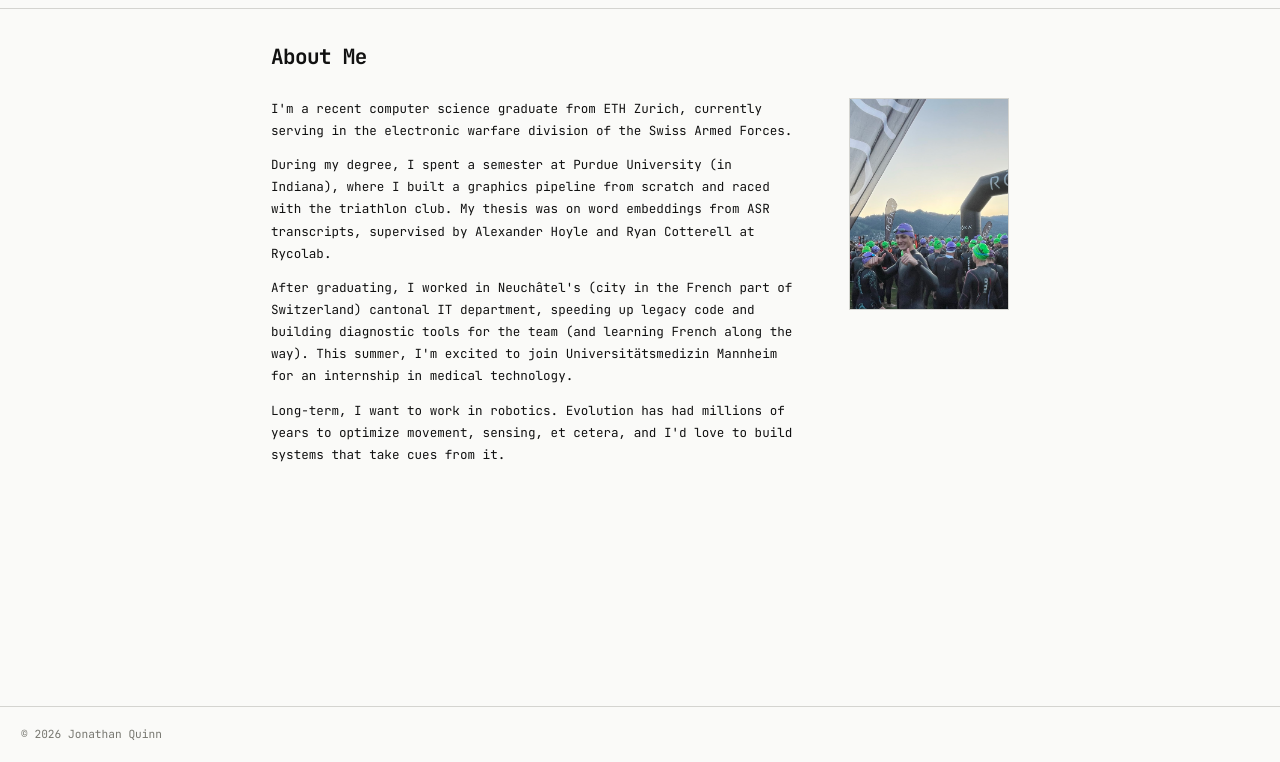
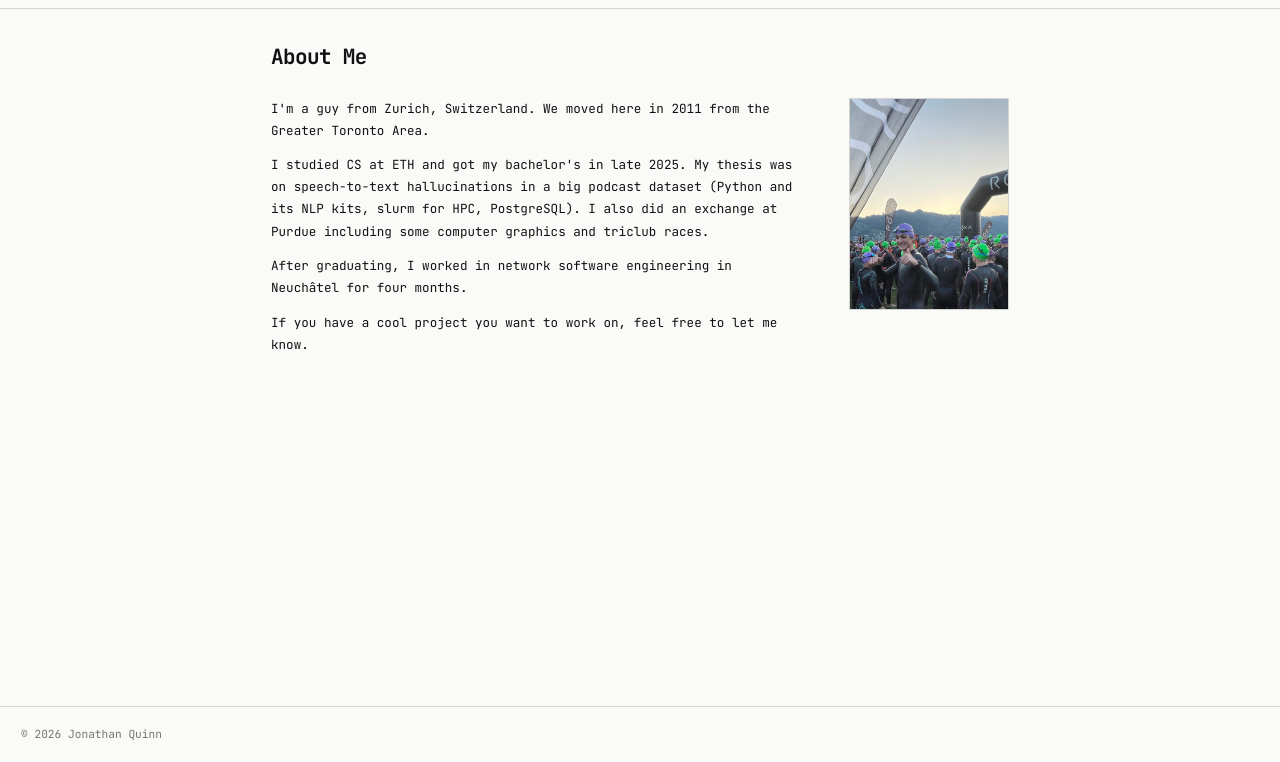
Before and after one commit to jofras/jofras.github.io, a website: page docs/about.html in a window 1280 px wide. Shown: the part 38-800 px from the top of the page. Drawn offline with Linux system fonts and the light colour scheme.

Commit message:
some textual updates

```diff
--- a/docs/about.html
+++ b/docs/about.html
@@ -24,18 +24,16 @@
     <div class="about-grid">
       <div class="about-text">
         <p>
-          I'm a recent computer science graduate from ETH Zurich, currently serving in the electronic warfare division of the Swiss Armed Forces.
+          I'm a guy from Zurich, Switzerland. We moved here in 2011 from the Greater Toronto Area.
         </p>
         <p>
-          During my degree, I spent a semester at Purdue University (in Indiana), where I built a graphics pipeline from scratch and raced with the triathlon club. My thesis was on word embeddings from ASR transcripts, supervised by Alexander Hoyle and Ryan Cotterell at Rycolab.
+          I studied CS at ETH and got my bachelor's in late 2025. My thesis was on speech-to-text hallucinations in a big podcast dataset (Python and its NLP kits, slurm for HPC, PostgreSQL). I also did an exchange at Purdue including some computer graphics and triclub races.
         </p>
         <p>
-          After graduating, I worked in Neuchâtel's (city in the French part of Switzerland) cantonal IT department, speeding up legacy code
-          and building diagnostic tools for the team (and learning French along the way). This summer, I'm excited to join Universitätsmedizin Mannheim
-          for an internship in medical technology.
+          After graduating, I worked in network software engineering in Neuchâtel for four months.
         </p>
         <p>
-          Long-term, I want to work in robotics. Evolution has had millions of years to optimize movement, sensing, et cetera, and I'd love to build systems that take cues from it.
+          If you have a cool project you want to work on, feel free to let me know.
         </p>
       </div>
 
```
Also changed, not shown: docs/index.html (+1 -3 lines), docs/timeline.html (+2 -2 lines).
